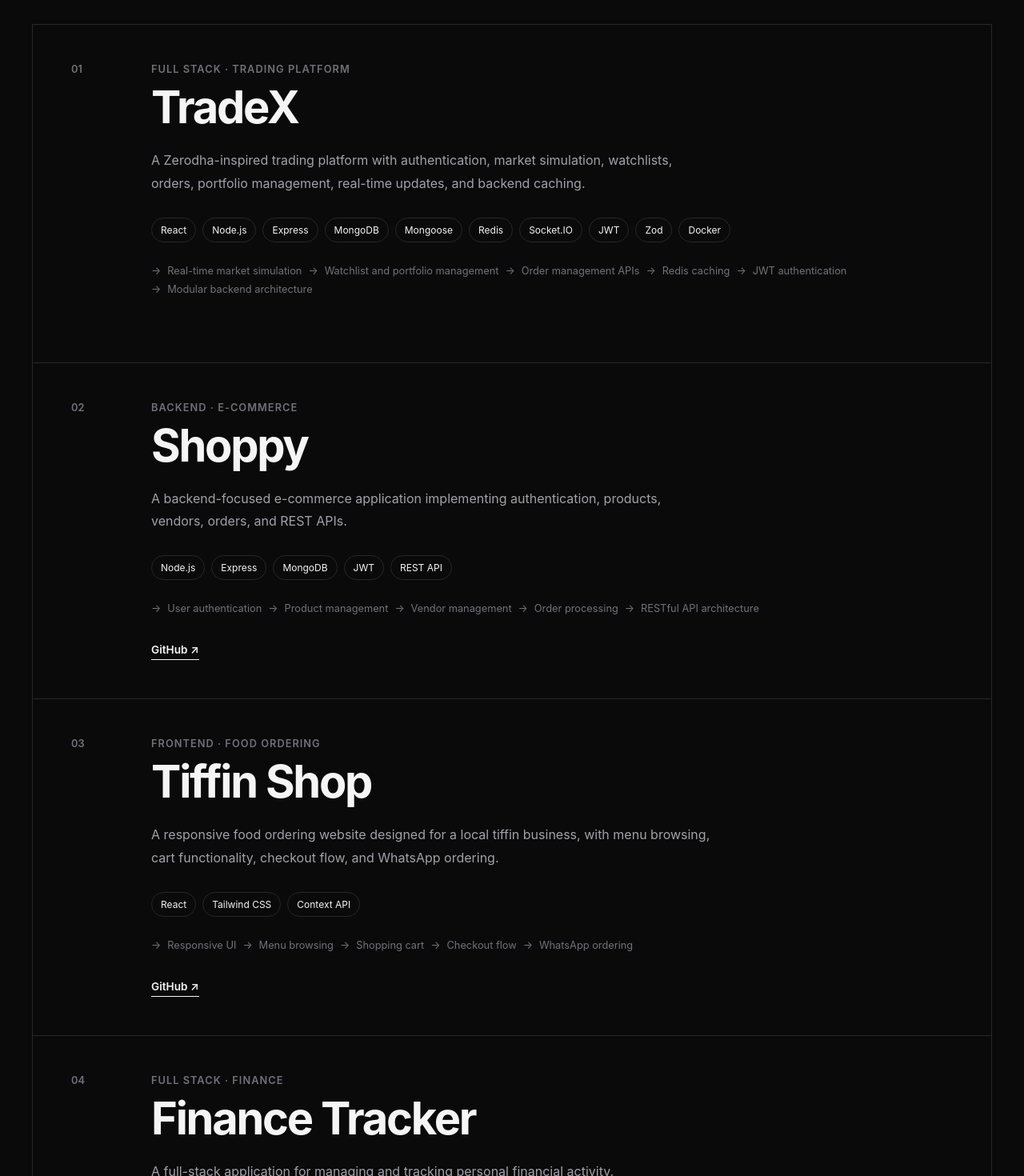
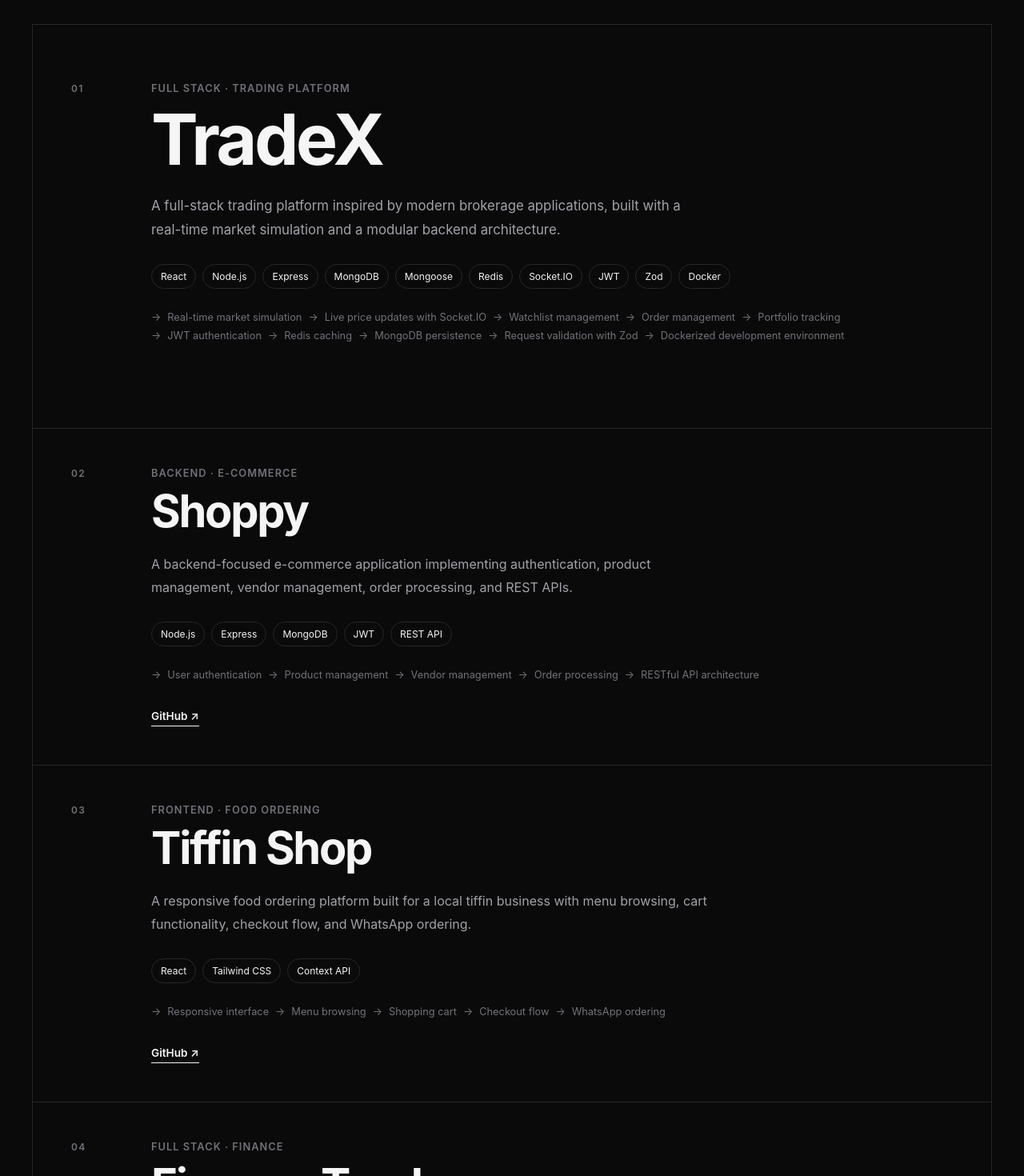
Before and after one commit to karthhikyadav/karthikyannabathina-portfolio, a React (Vite) app: page / in a window 1280 px wide. Shown: the part 3480-4950 px from the top of the page at 80% size. Built offline with nearby package versions, Linux system fonts and the light colour scheme.

Commit message:
feat: enhance project showcase

```diff
--- a/src/components/Projects.jsx
+++ b/src/components/Projects.jsx
@@ -26,7 +26,12 @@
 
         <div className="projects__list">
           {featuredProjects.map((project, index) => (
-            <article className="project-card" key={project.id}>
+            <article
+  className={`project-card ${
+    project.id === "tradex" ? "project-card--featured" : ""
+  }`}
+  key={project.id}
+>
               <div className="project-card__number">
                 0{index + 1}
               </div>
--- a/src/data/projects.js
+++ b/src/data/projects.js
@@ -3,9 +3,12 @@
     id: "tradex",
     title: "TradeX",
     category: "Full Stack · Trading Platform",
+
     description:
-      "A Zerodha-inspired trading platform with authentication, market simulation, watchlists, orders, portfolio management, real-time updates, and backend caching.",
+      "A full-stack trading platform inspired by modern brokerage applications, built with a real-time market simulation and a modular backend architecture.",
+
     featured: true,
+
     technologies: [
       "React",
       "Node.js",
@@ -18,14 +21,20 @@
       "Zod",
       "Docker",
     ],
+
     highlights: [
       "Real-time market simulation",
-      "Watchlist and portfolio management",
-      "Order management APIs",
+      "Live price updates with Socket.IO",
+      "Watchlist management",
+      "Order management",
+      "Portfolio tracking",
+      "JWT authentication",
       "Redis caching",
-      "JWT authentication",
-      "Modular backend architecture",
+      "MongoDB persistence",
+      "Request validation with Zod",
+      "Dockerized development environment",
     ],
+
     github: "",
     live: "",
   },
@@ -34,9 +43,12 @@
     id: "shoppy",
     title: "Shoppy",
     category: "Backend · E-Commerce",
+
     description:
-      "A backend-focused e-commerce application implementing authentication, products, vendors, orders, and REST APIs.",
+      "A backend-focused e-commerce application implementing authentication, product management, vendor management, order processing, and REST APIs.",
+
     featured: true,
+
     technologies: [
       "Node.js",
       "Express",
@@ -44,6 +56,7 @@
       "JWT",
       "REST API",
     ],
+
     highlights: [
       "User authentication",
       "Product management",
@@ -51,8 +64,10 @@
       "Order processing",
       "RESTful API architecture",
     ],
+
     github:
       "https://github.com/karthhikyadav/Backend_NodeJs_Shoppy",
+
     live: "",
   },
 
@@ -60,23 +75,29 @@
     id: "tiffin-shop",
     title: "Tiffin Shop",
     category: "Frontend · Food Ordering",
+
     description:
-      "A responsive food ordering website designed for a local tiffin business, with menu browsing, cart functionality, checkout flow, and WhatsApp ordering.",
+      "A responsive food ordering platform built for a local tiffin business with menu browsing, cart functionality, checkout flow, and WhatsApp ordering.",
+
     featured: true,
+
     technologies: [
       "React",
       "Tailwind CSS",
       "Context API",
     ],
+
     highlights: [
-      "Responsive UI",
+      "Responsive interface",
       "Menu browsing",
       "Shopping cart",
       "Checkout flow",
       "WhatsApp ordering",
     ],
+
     github:
       "https://github.com/karthhikyadav/tiffensshop-website",
+
     live: "",
   },
 
@@ -84,23 +105,29 @@
     id: "finance-tracker",
     title: "Finance Tracker",
     category: "Full Stack · Finance",
+
     description:
-      "A full-stack application for managing and tracking personal financial activity.",
+      "A full-stack application designed to track and manage personal financial activity.",
+
     featured: true,
+
     technologies: [
       "JavaScript",
       "Node.js",
       "Express",
       "MongoDB",
     ],
+
     highlights: [
       "Expense tracking",
       "Financial management",
       "Backend API",
       "Persistent data storage",
     ],
+
     github:
       "https://github.com/karthhikyadav/Finance-tracker",
+
     live: "",
   },
 ];
--- a/src/index.css
+++ b/src/index.css
@@ -670,3 +670,26 @@
     font-size: 2.5rem;
   }
 }
+.project-card__number {
+  position: sticky;
+  top: 120px;
+
+  align-self: start;
+
+  color: var(--text-muted);
+
+  font-size: 0.75rem;
+  font-weight: 600;
+  letter-spacing: 0.1em;
+}
+.project-card--featured {
+  padding-block: 72px;
+}
+
+.project-card--featured .project-card__title {
+  font-size: clamp(3rem, 7vw, 5.5rem);
+}
+
+.project-card--featured .project-card__description {
+  font-size: 1.05rem;
+}
```
